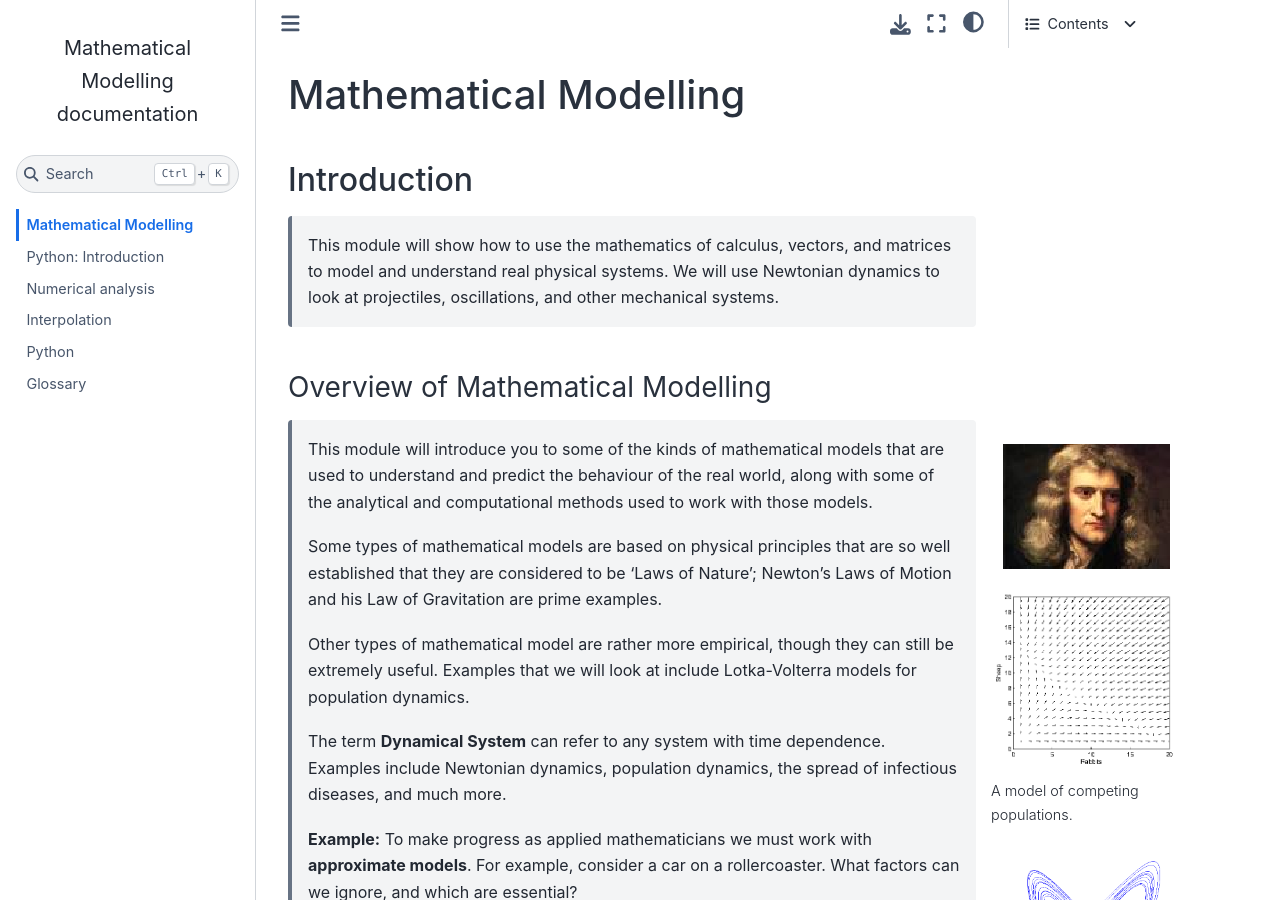
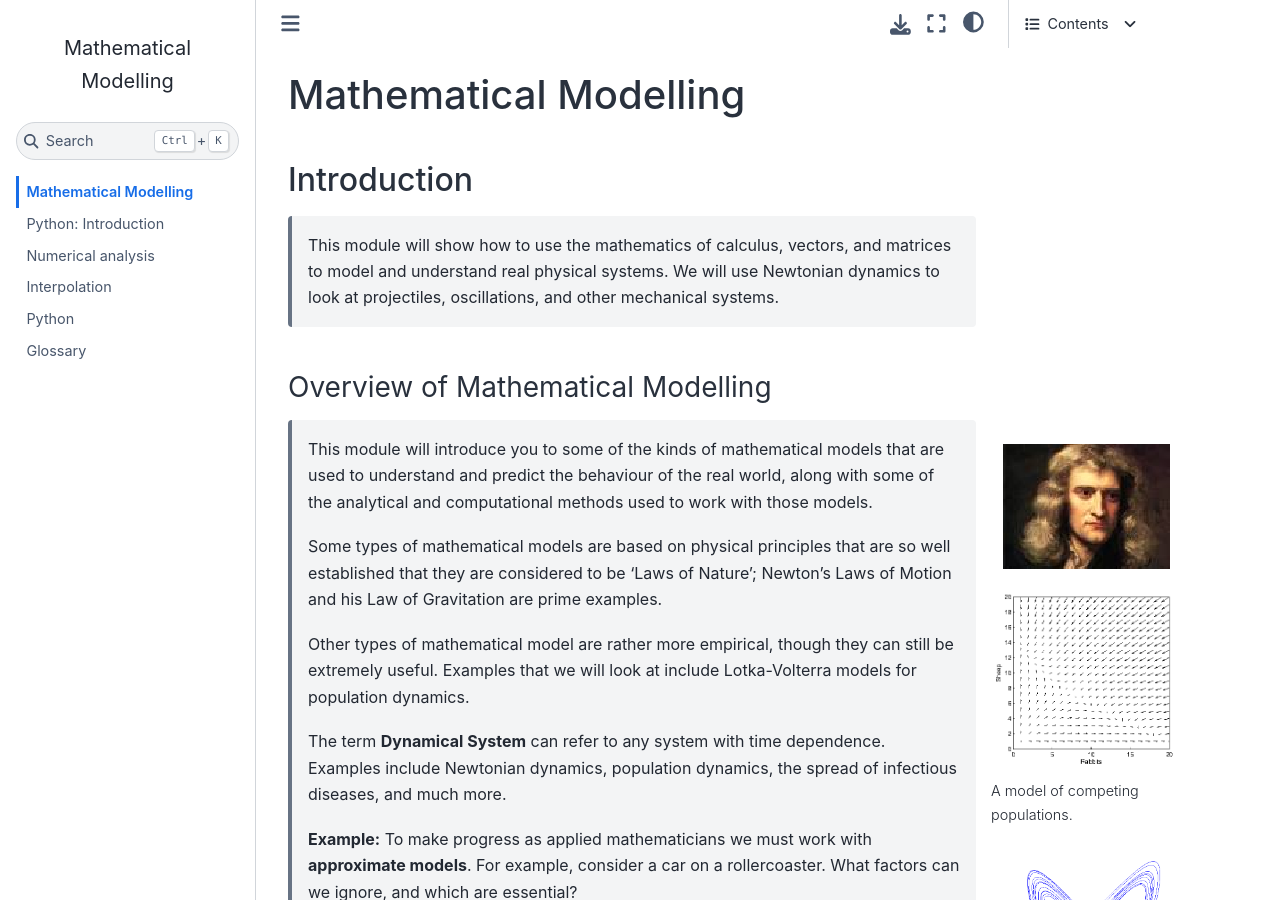
Before and after one commit to jshipton/test_webpage, a Sphinx documentation site: the page built from docs/index.rst, in a window 1280 px wide and 900 px high. Built offline with Sphinx 7.4.7 and the Sphinx Book theme 1.1.4, drawn with Linux system fonts in a browser that asks for light colours.

Commit message:
remove documentation from sidebar title and add next chapter

```diff
--- a/docs/conf.py
+++ b/docs/conf.py
@@ -4,3 +4,4 @@
 templates_path = ["_templates"]
 exclude_patterns = []
 html_theme = "sphinx_book_theme"
+html_title = "Mathematical Modelling"
```
Also changed, not shown: 1 other file.
